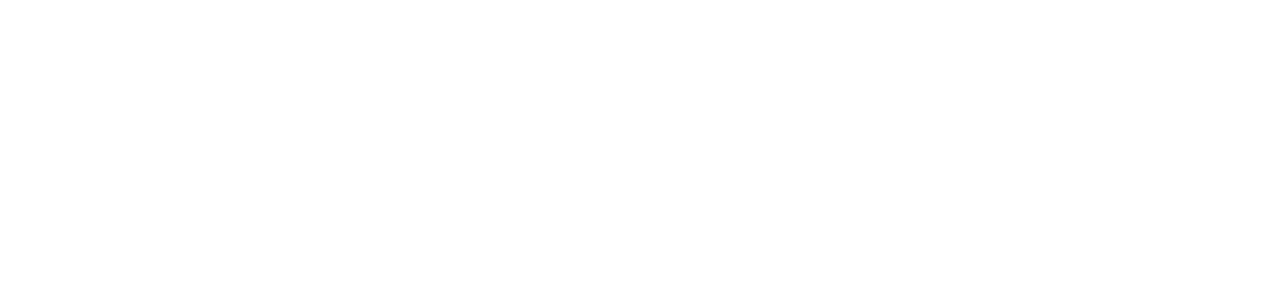
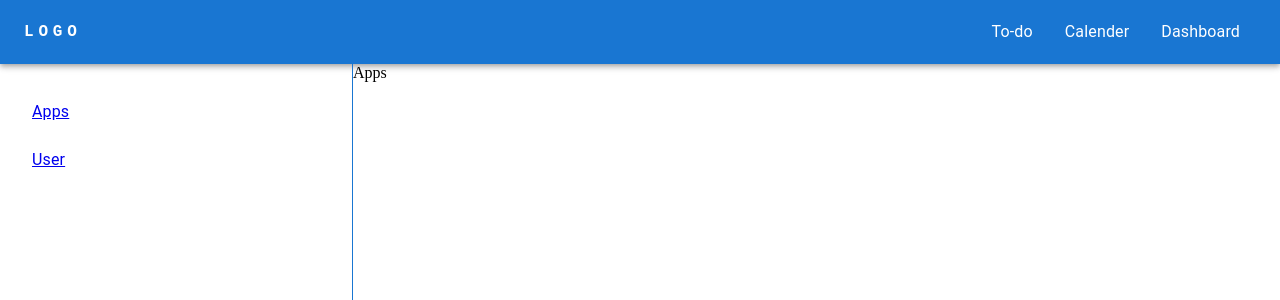
Before and after one commit to vibhor85/react-productive-app, a React (Vite) app: page /dashboard in a window 1280 px wide. Before the commit this address had no page. Shown: the top 300 px of the page. Built offline with nearby package versions, Linux system fonts and the light colour scheme.

Commit message:
Dashboard added

```diff
--- a/src/App.jsx
+++ b/src/App.jsx
@@ -3,6 +3,9 @@
 import Layout from "./Pages/Layout";
 import Todo from "./Pages/Todo";
 import Schedule from "./Pages/Schedule";
+import DashboardLayout from "./Pages/DashboardLayout";
+import Apps from "./components/Dashboard/Apps";
+import User from "./components/Dashboard/User";
 
 function App() {
   return (
@@ -11,6 +14,10 @@
         <Route path="/" element={<Layout />}>
           <Route index={true} element={<Todo />} />
           <Route path="calender" element={<Schedule />} />
+          <Route path="dashboard" element={<DashboardLayout />}>
+            <Route index={true} element={<Apps />} />
+            <Route path="user" element={<User />} />
+          </Route>
         </Route>
       </Routes>
     </BrowserRouter>
--- /dev/null
+++ b/src/Pages/DashboardLayout.jsx
@@ -0,0 +1,19 @@
+import LeftSidebar from "../components/Dashboard/LeftSidebar";
+import { Outlet } from "react-router-dom";
+
+const style = {
+  display: "flex",
+};
+
+const DashboardLayout = () => {
+  return (
+    <div style={style}>
+      <LeftSidebar />
+      <div>
+        <Outlet />
+      </div>
+    </div>
+  );
+};
+
+export default DashboardLayout;
--- /dev/null
+++ b/src/components/Dashboard/Apps.jsx
@@ -0,0 +1,7 @@
+import React from "react";
+
+const Apps = () => {
+  return <div>Apps</div>;
+};
+
+export default Apps;
--- /dev/null
+++ b/src/components/Dashboard/LeftSidebar.jsx
@@ -0,0 +1,27 @@
+import { Box, List, ListItem, ListItemText } from "@mui/material";
+import React from "react";
+import { Link, NavLink } from "react-router-dom";
+
+const LeftSidebar = () => {
+  return (
+    <Box
+      sx={{ width: "25%", borderRight: "1px solid #1976d2", height: "86.4vh" }}
+      p={2}
+    >
+      <List>
+        <ListItem>
+          <NavLink to="">
+            <ListItemText primary="Apps" />
+          </NavLink>
+        </ListItem>
+        <ListItem>
+          <NavLink to="User">
+            <ListItemText primary="User" />
+          </NavLink>
+        </ListItem>
+      </List>
+    </Box>
+  );
+};
+
+export default LeftSidebar;
--- /dev/null
+++ b/src/components/Dashboard/User.jsx
@@ -0,0 +1,9 @@
+import React from 'react'
+
+const User = () => {
+  return (
+    <div>User</div>
+  )
+}
+
+export default User
--- a/src/components/Header.jsx
+++ b/src/components/Header.jsx
@@ -20,18 +20,20 @@
   const NavItems = [
     { text: "To-do", path: "/" },
     { text: "Calender", path: "/calender" },
+    { text: "Dashboard", path: "/dashboard" },
   ];
 
   return (
-    <AppBar position='static'>
+    <AppBar position="static">
       <Toolbar>
         <Stack
-          width='100%'
-          justifyContent='space-between'
-          alignItems='center'
-          direction='row'>
+          width="100%"
+          justifyContent="space-between"
+          alignItems="center"
+          direction="row"
+        >
           <Typography
-            varient='h1'
+            varient="h1"
             sx={{
               mr: 2,
               display: { xs: "none", md: "flex" },
@@ -40,16 +42,18 @@
               letterSpacing: ".3rem",
               color: "inherit",
               textDecoration: "none",
-            }}>
+            }}
+          >
             LOGO
           </Typography>
           <MenuList>
-            <Stack direction='row'>
+            <Stack direction="row">
               {NavItems.map((item, index) => (
                 <StyledMenuItem key={index}>
                   <NavLink
                     to={item.path}
-                    style={{ color: "white", textDecoration: "none" }}>
+                    style={{ color: "white", textDecoration: "none" }}
+                  >
                     {item.text}
                   </NavLink>
                 </StyledMenuItem>
```
